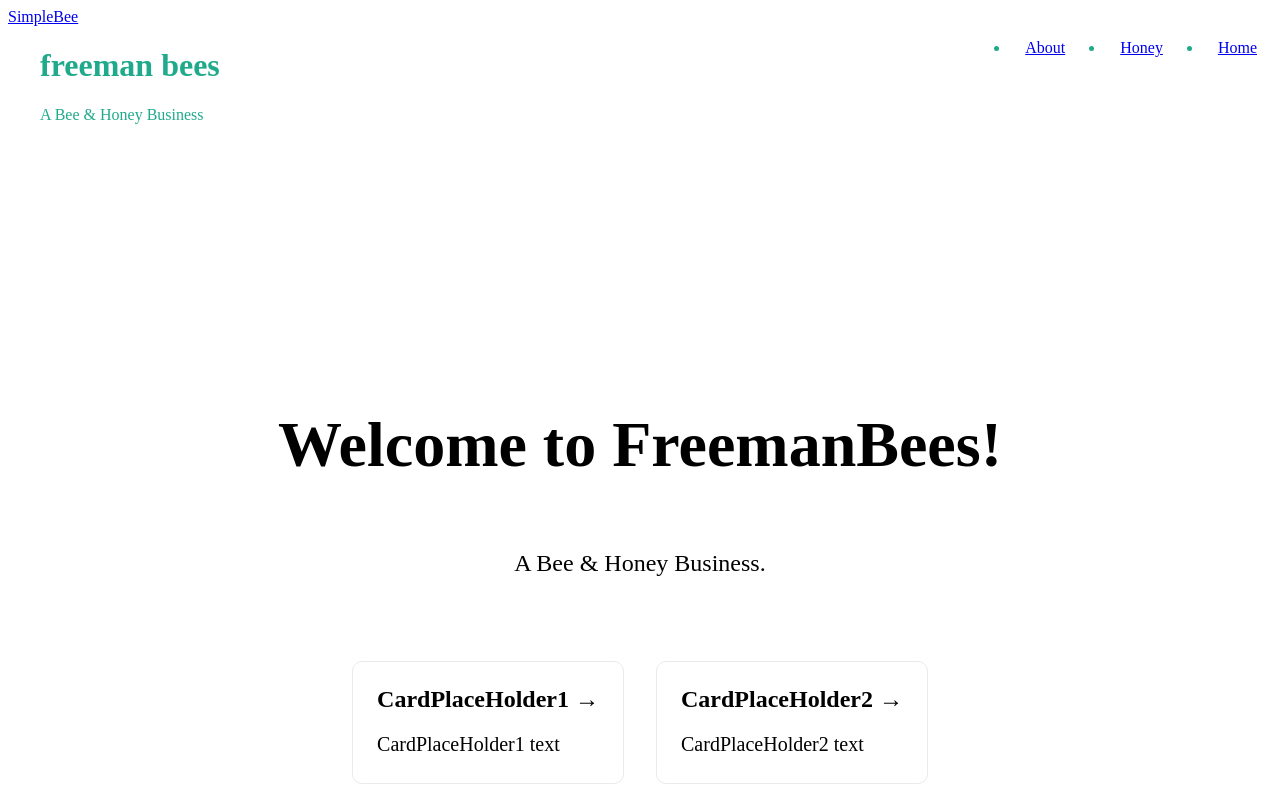
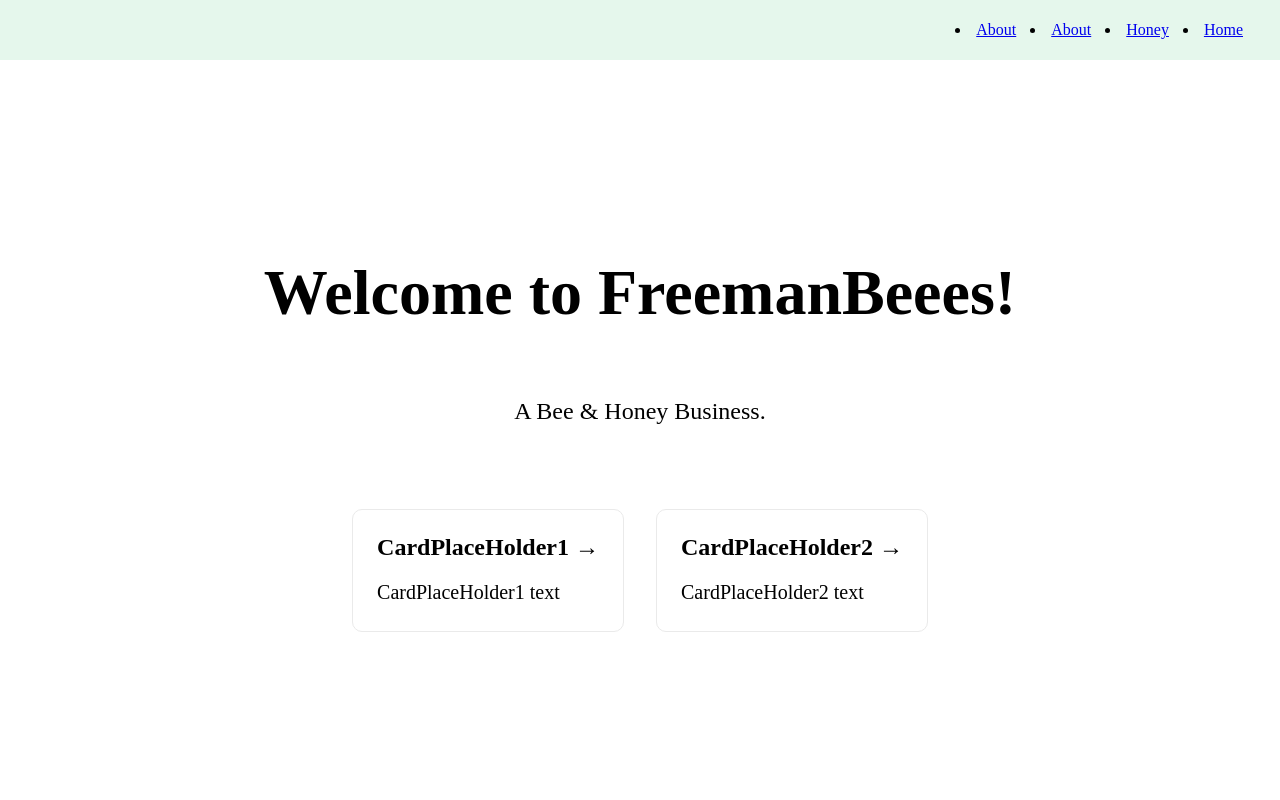
Before and after one commit to CalFreeman/freemanbees, a Next.js app: page / in a window 1280 px wide. Shown: the top 800 px of the page. Built offline with nearby package versions, Linux system fonts and the light colour scheme; a web font is replaced by a local one.

Commit message:
working on nav bar css

```diff
--- a/components/common/Navbar.tsx
+++ b/components/common/Navbar.tsx
@@ -5,12 +5,12 @@ import NavLink from "./NavLink";
 
 const Navbar = () => {
   return (
-    <nav className="navbar navbar-light">
+    <nav className="navbar">
       <div className="container">
         <CustomLink className="navbar-brand" href="/" as="/">
           <span >SimpleBee</span>
         </CustomLink>
-        <ul className="nav navbar-nav pull-xs-right">
+        <ul className="navbar-menu">
           <li className="nav-item">
             <NavLink href="/" as="/">
               <span>Home</span>
@@ -26,6 +26,11 @@ const Navbar = () => {
               <span>About</span>
             </NavLink>
           </li>
+          <li className="nav-item">
+            <NavLink href="/" as="/">
+              <span>About</span>
+            </NavLink>
+          </li>
         </ul>
       </div>
     </nav>
--- a/pages/index.tsx
+++ b/pages/index.tsx
@@ -30,7 +30,7 @@ const Home: NextPage = () => {
 
       <main className={styles.main}>
         <h1 className={styles.title}>
-          Welcome to FreemanBees!
+          Welcome to FreemanBeees!
         </h1>
 
         <p className={styles.description}>
--- a/styles/globals.css
+++ b/styles/globals.css
@@ -1,25 +1,48 @@
-.container{
-  list-style-type: none;
+* {
+  box-sizing: border-box;
   margin: 0;
   padding: 0;
-  color: rgb(31, 170, 140);
 }
 
-.pull-xs-right{
-  float: right;
+/* ---Navbar--- */
+.navbar{
+  position: fixed;
+}
+.container{
+  max-width: 1200px;
+  margin: 0 auto;
+
+  display: flex;
+  align-items: center;
+  justify-content: space-between;
+}
+.navbar-brand{
+
+}
+.navbar-menu{
+  position: fixed;
+  top: 0;
+  left: 0;
+  right: 0;
+  z-index: 99;
+  background-color: rgb(229, 247, 236);
+  padding: 16px 32px;
 }
 
 .nav-item{
-  padding: 15px;
+  padding: 5px;
   float: right;
   margin-left: 25px;
 
 }
 
-.navbar{
-  color: rgb(0, 81, 255);
+/*** ---END Navbar--- ***/
+
+
+/* ---Banner--- */
+.banner{
+  padding-top: 15px;
+  text-align: center;
+  color: rgb(13, 185, 134);
 }
-
-.nav-light{
-  color: rgb(63, 75, 20);
-}
+/*** ---END Banner--- ***/
```
